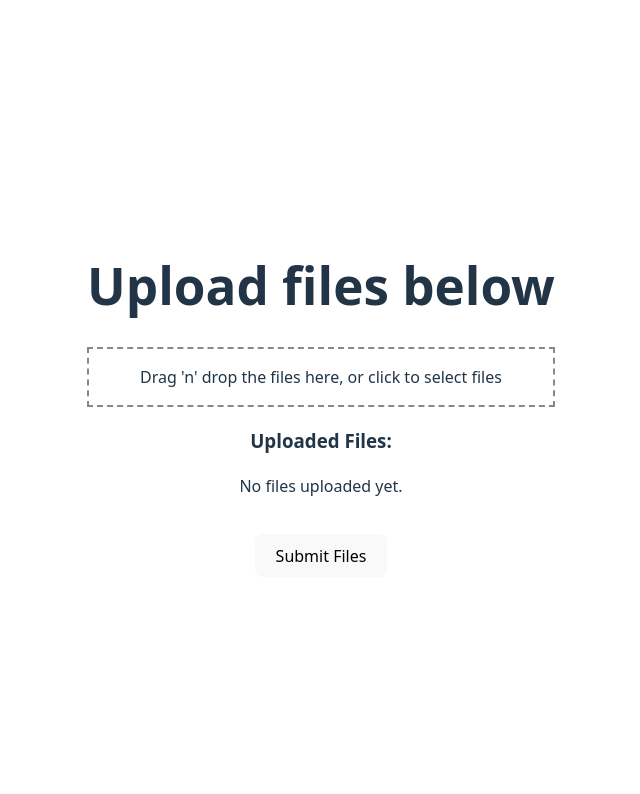
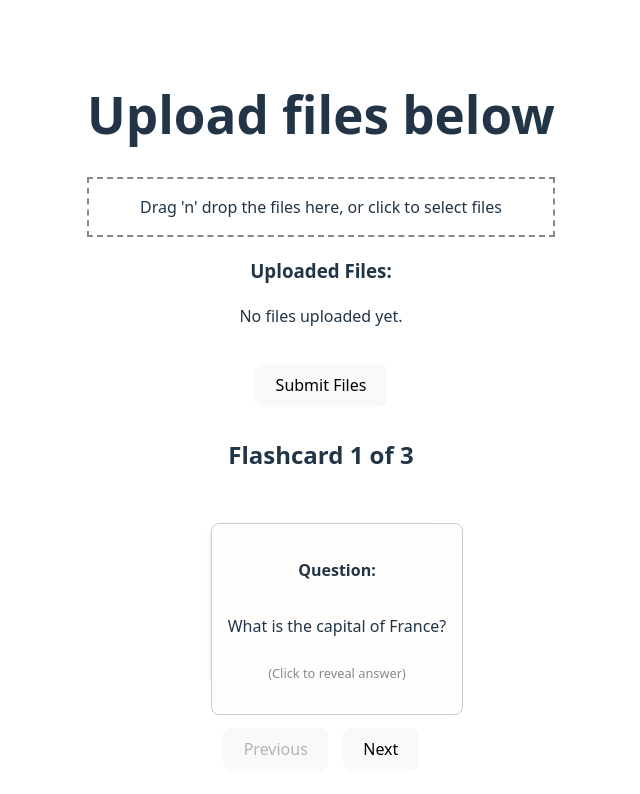
Before and after one commit to 3u4ia/CardAI, a React (Vite) app in the folder note-card-ai/: page / in a window 1280 px wide. Shown: the top 794 px of the page, without its empty margins (319-959 px from the left). Built offline with nearby package versions, Linux system fonts and the light colour scheme.

Commit message:
Updated flashcards and homepage

```diff
--- a/note-card-ai/src/components/FlashcardDisplay.jsx
+++ b/note-card-ai/src/components/FlashcardDisplay.jsx
@@ -1,28 +1,120 @@
+import { useState } from "react";
+
 export const FlashcardDisplay = ({ flashcards }) => {
+    const [currentCard, setCurrentCard] = useState(0);
+    const [flipped, setFlipped] = useState(false);
+    const [isTransitioning, setIsTransitioning] = useState(false);
+
+    const handleNext = () => {
+        if (isTransitioning) return;
+        setIsTransitioning(true);
+
+        if (currentCard < flashcards.length - 1) {
+            setFlipped(false);
+            setTimeout(() => {
+                setCurrentCard((prev) => (prev + 1) % flashcards.length);
+                setIsTransitioning(false);
+            }, 200);
+        }
+    };
+
+    const handlePrevious = () => {
+        if (isTransitioning) return;
+        setIsTransitioning(true);
+
+        if (currentCard > 0) {
+            setFlipped(false);
+            setTimeout(() => {
+                setCurrentCard((prev) => (prev - 1) % flashcards.length);
+                setIsTransitioning(false);
+            }, 300);
+        }
+    };
+
+    const toggleFlip = () => setFlipped((prev) => !prev);
+
     return (
-        <div style={{marginTop: "30px"}}>
-            <h2>Generated Flashcards:</h2>
-            <div style={{ display: "flex", flexWrap: "wrap", gap: "15px" }}>
-                {flashcards.map((card, index) => (
-                    <div
-                        key={index}
-                        style={{
-                            border: "1px solid #ccc",
-                            borderRadius: "8px",
-                            padding: "10px",
-                            width: "200px",
-                            backgroundColor: "#f9f9f9",
-                        }}
-                    >
-                        <p>
-                            <strong>Q:</strong> {card.question}
-                        </p>
-                        <p>
-                            <strong>A:</strong> {card.answer}
-                        </p>
-                    </div>
-                ))}
+        <div style={{marginTop: "30px", textAlign: "center" }}>
+            <h2>Flashcard {currentCard + 1} of {flashcards.length}</h2>
+
+            <div style={{ display: "flex", flexWrap: "wrap", justifyContent: "center", gap: "15px" }}>
+                <Flashcard
+                    question={flashcards[currentCard].question}
+                    answer={flashcards[currentCard].answer}
+                    flipped={flipped}
+                    onCardClick={toggleFlip}
+                />
+            </div>
+
+            <div style={{ marginTop: "15px", display: "flex", justifyContent: "center", gap: "15px" }}>
+                <button onClick={handlePrevious} disabled={currentCard === 0}>
+                    Previous
+                </button>
+                <button onClick={handleNext} disabled={currentCard === flashcards.length - 1}>
+                    Next
+                </button>
             </div>
         </div>
     );
 };
+
+const Flashcard = ({ question, answer, flipped, onCardClick }) => {
+    return (
+        <div
+            onClick={onCardClick}
+            style={{
+                perspective: "1000px",
+                width: "220px",
+                height: "160px",
+                margin: "30px"
+            }}
+        >
+            <div
+                style={{
+                    position: "relative",
+                    width: "100%",
+                    height: "100%",
+                    textAlign: "center",
+                    transition: "transform 0.6s",
+                    transformStyle: "preserve-3d",
+                    transformOrigin: "center center",
+                    transform: flipped ? "rotateY(180deg)" : "rotateY(0deg)",
+                    boxShadow: "0 2px 5px rgba(0,0,0,0.1)",
+                    borderRadius: "8px",
+                    cursor: "pointer",
+                }}
+            >
+                {/* Front */}
+                <div style={cardFaceStyles(false)}>
+                    <p><strong>Question:</strong></p>
+                    <p>{question}</p>
+                    <p style={{ fontSize: "0.8em", color: "#888", marginTop: "10px"}}>
+                        (Click to reveal answer)
+                    </p>
+                </div>
+
+                {/* Back */}
+                <div style={cardFaceStyles(true)}>
+                    <p><strong>Answer:</strong></p>
+                    <p>{answer}</p>
+                </div>
+            </div>
+        </div>
+    );
+};
+
+const cardFaceStyles = (isBack) => ({
+    position: "absolute",
+    width: "100%",
+    height: "100%",
+    backfaceVisibility: "hidden",
+    backgroundColor: "#fffefc",
+    border: "1px solid #ccc",
+    borderRadius: "8px",
+    padding: "15px",
+    display: "flex",
+    alignItems: "center",
+    justifyContent: "center",
+    flexDirection: "column",
+    transform: isBack ? "rotateY(180deg)" : "none",
+})
--- a/note-card-ai/src/pages/HomePage.jsx
+++ b/note-card-ai/src/pages/HomePage.jsx
@@ -1,6 +1,12 @@
 import { useState } from "react";
 import { DropzoneUploader } from "../components/DropzoneUploader";
 import { FlashcardDisplay } from "../components/FlashcardDisplay";
+
+const sampleFlashcards = [
+    { question: "What is the capital of France?", answer: "Paris" },
+    { question: "What is 2 + 2?", answer: "4" },
+    { question: "What color is the sky?", answer: "Blue" },
+];
 
 export const HomePage = () => {
     const [files, setFiles] = useState([]);
@@ -29,6 +35,7 @@ export const HomePage = () => {
             {loading && <p style={{ marginTop: "20px" }}>Loading flashcards...</p>}
 
             {flashcards.length > 0 && <FlashcardDisplay flashcards={flashcards} />}
+            <FlashcardDisplay flashcards={sampleFlashcards} />
         </div>
     );
 };
```
